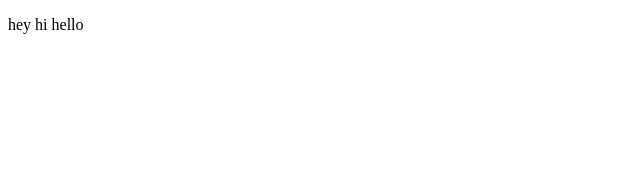
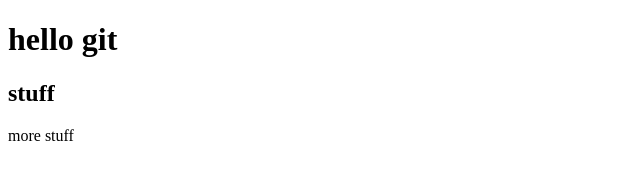
Before and after one commit to summerjt/hellogit, a plain HTML site: page index.html in a window 1280 px wide. Shown: the whole page, without its empty margins (0-640 px from the left). Drawn offline with Linux system fonts and the light colour scheme.

Commit message:
stuff and stuff added

```diff
--- a/index.html
+++ b/index.html
@@ -5,6 +5,11 @@
 	<title>Hello Git</title>
 </head>
 <body>
-	<p>hey hi hello</p>
+	<header>
+		<h1> hello git</h1>
+	</header>
+	<main>
+		<h2>stuff</h2>
+		<p>more stuff</p>
 </body>
 </html>
```
